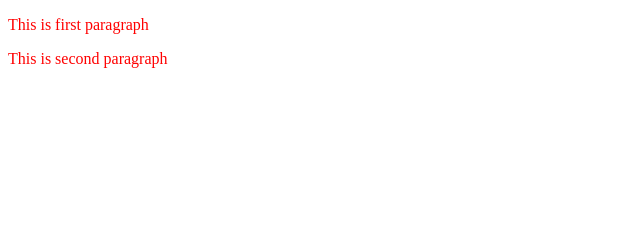
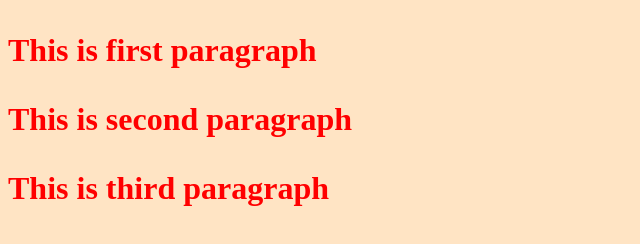
Before and after one commit to Nadeem-0823/LocalRepoGit, a plain HTML site: page index.html in a window 1280 px wide. Shown: the whole page, without its empty margins (0-640 px from the left). Drawn offline with Linux system fonts and the light colour scheme.

Commit message:
index.html and style.css are changed

```diff
--- a/index.html
+++ b/index.html
@@ -9,5 +9,6 @@
   <body>
     <p>This is first paragraph</p>
     <p>This is second paragraph</p>
+    <p>This is third paragraph</p>
   </body>
 </html>
--- a/style.css
+++ b/style.css
@@ -1,3 +1,8 @@
 p {
-    color: red
+    color: red;
+    font-weight: bolder;
+    font-size: xx-large;
 }
+body {
+    background-color: bisque;
+}
```
